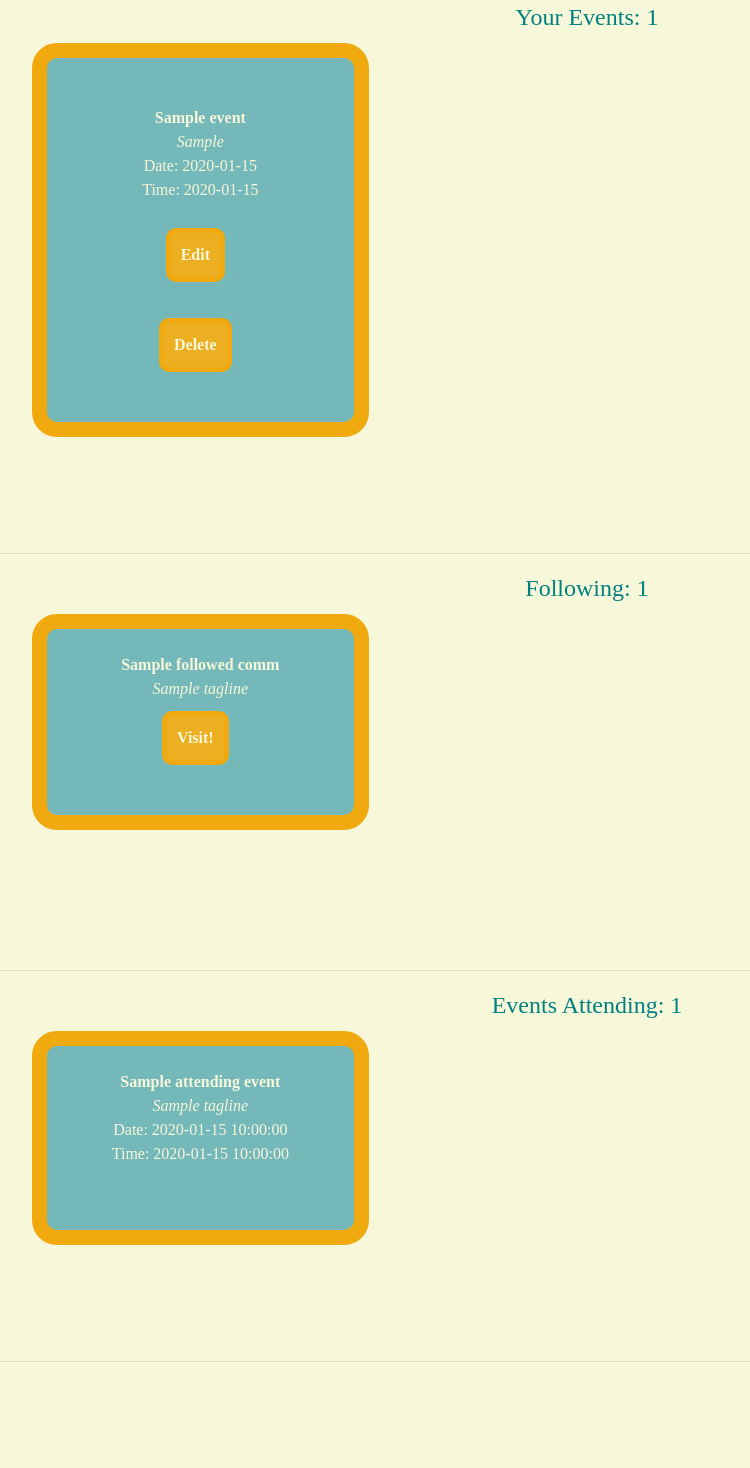
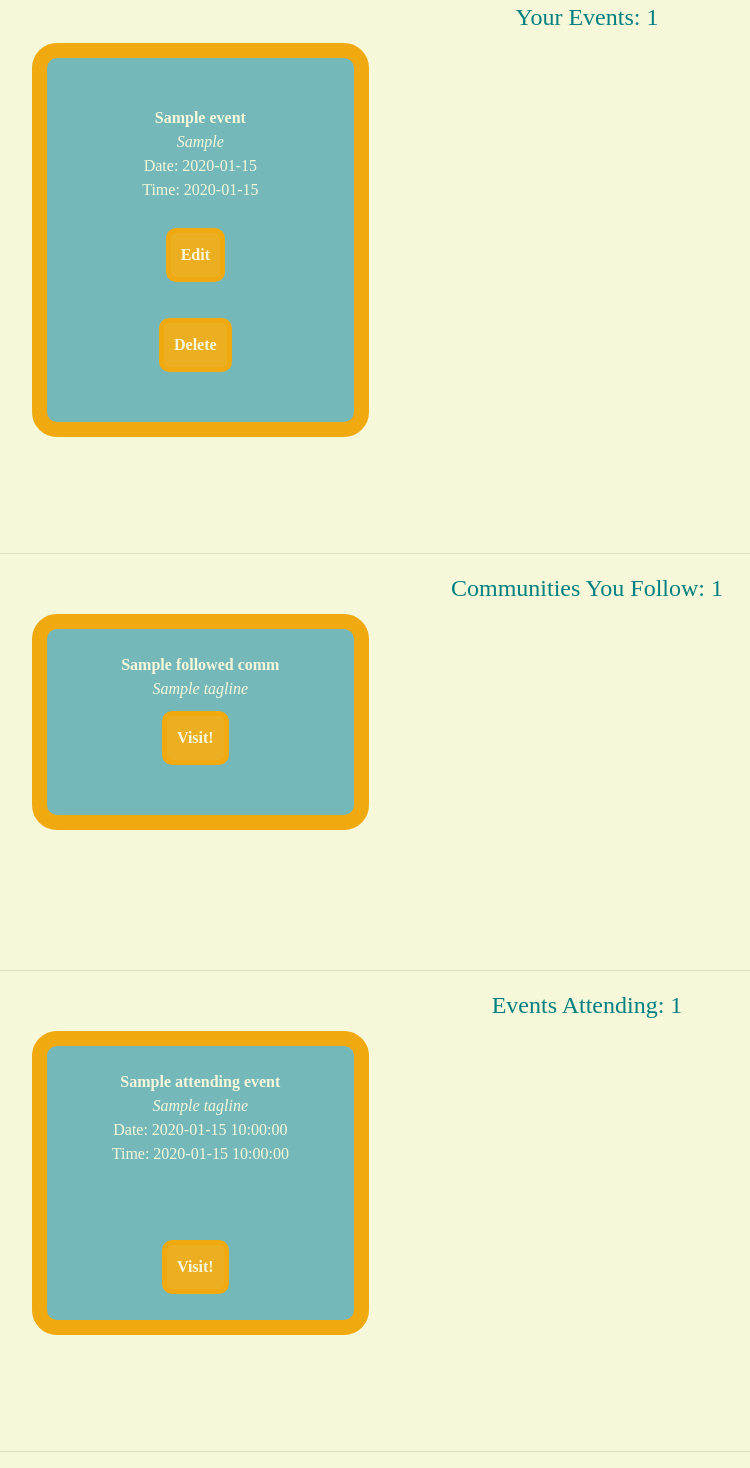
Before and after one commit to maliabsi/finalProject-group8, a Flask app: template templates/user.html in a window 1280 px wide. Shown: the part 982-2450 px from the top of the page, without its empty margins (53-803 px from the left). Before the commit the page ends 2344 px from the top, so only its background shows below. Run offline with Flask 2, Linux system fonts and the light colour scheme; tables that the repository leaves empty hold one stand-in row (values such as "Sample post"); the template is opened without the code that fills it: values that come from a table or form of the project are taken from there, most other values are stand-ins (such as "Sample title", 1, 10 or a date in 2020); some libraries are stand-ins or nearby versions.

Commit message:
added btn to visit comm from prof

```diff
--- a/templates/user.html
+++ b/templates/user.html
@@ -93,7 +93,7 @@
     </fieldset>
     <hr>
     <fieldset class="container">
-        <legend>Following: {{num_followed}}</legend>
+        <legend>Communities You Follow: {{num_followed}}</legend>
         {% for i in range(followed_comms | length) %}
         <div class="following">
             <br>
@@ -121,6 +121,10 @@
                 Time: {{attending_events[i].time}}
             </p>
             <br><br>
+            <form method="POST" action="/community">
+                <input type="hidden" name="comm_id" value={{attending_events[i].community_id}}>
+                <input class="visit_community" type="submit" value="Visit!">
+            </form>
         </div>
         {% endfor %}
     </fieldset>
```
